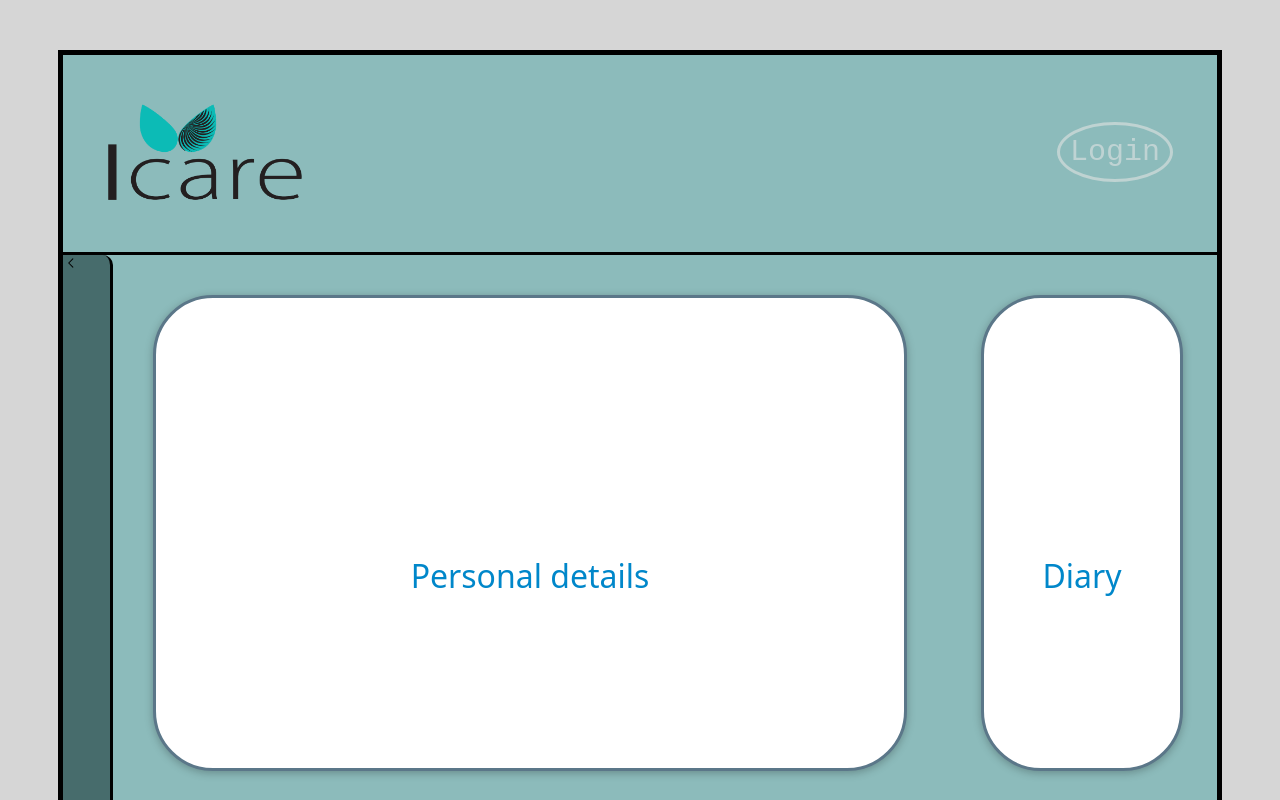
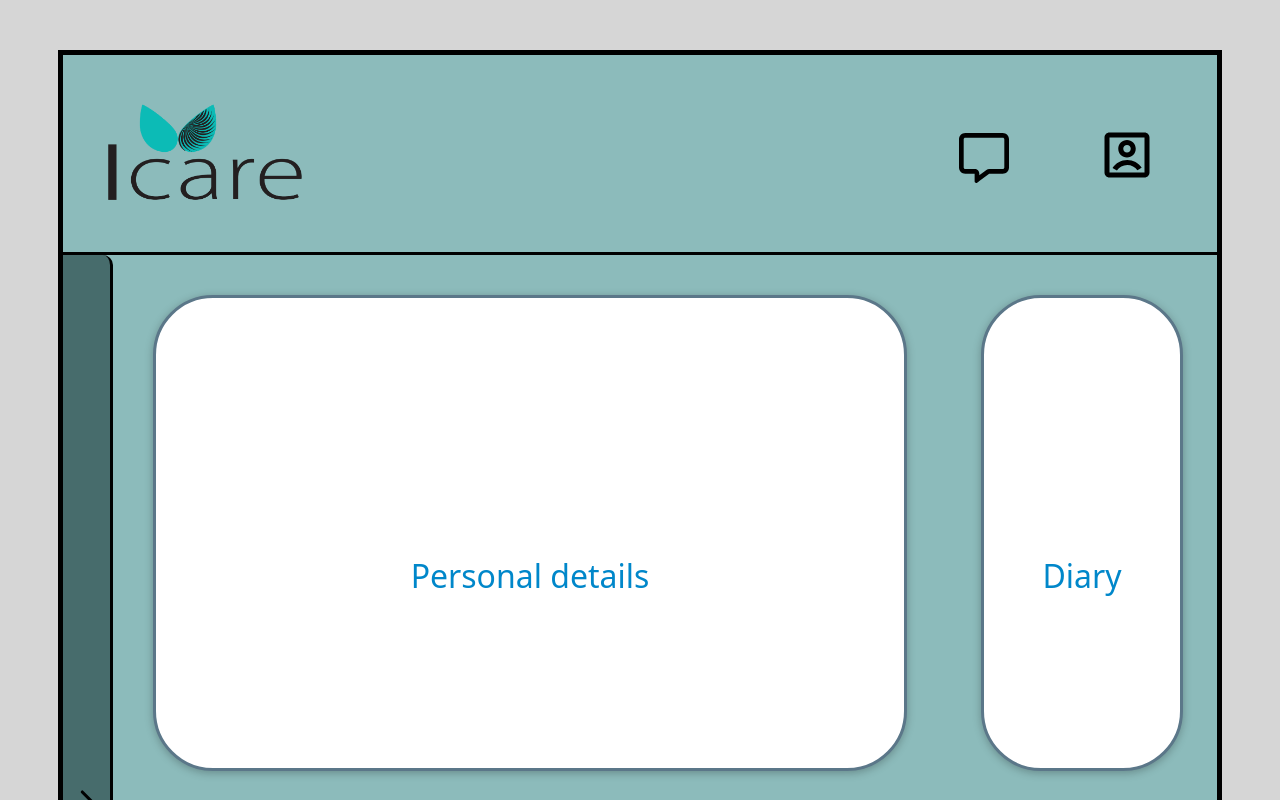
Before and after one commit to KasiaRaven26/Icare, a React (Vite) app in the folder Icare_app/: page /client in a window 1280 px wide. Shown: the top 800 px of the page. Built offline with nearby package versions, Linux system fonts and the light colour scheme.

Commit message:
Client icons (#21)
* Icons added

* icon2

* client-header

```diff
--- a/Icare_app/src/client/ClientContent.css
+++ b/Icare_app/src/client/ClientContent.css
@@ -28,6 +28,7 @@
         grid-column-start: 1;
         grid-column-end: 1;
         border: 1px solid black;
+
     }
     .content {
         grid-row-start: 2;
@@ -92,6 +93,9 @@
         border-right: 3px solid black ;
         border-top-right-radius: 10px;
         border-bottom-right-radius: 10px;
+        display: flex;
+        justify-content: center;
+        flex-direction: column;
     }
 }
 
--- a/Icare_app/src/client/ClientContent.jsx
+++ b/Icare_app/src/client/ClientContent.jsx
@@ -1,6 +1,6 @@
 import "./ClientContent.css";
 import Card from "./Card";
-import { GoChevronDown, GoChevronLeft } from "react-icons/go";
+import { GoChevronRight } from "react-icons/go";
 
 const ClientContent = () => {
   return (
@@ -21,9 +21,7 @@ const ClientContent = () => {
         <Card>Something Else</Card>
       </div>
       <div className="side-bar-client">
-        <span>
-          <GoChevronLeft />
-        </span>
+        <GoChevronRight size={50} />
       </div>
     </div>
   );
--- a/Icare_app/src/client/ClientHeader.css
+++ /dev/null
@@ -1,30 +0,0 @@
-.client-header-container {
-    height: 100%;
-    position: relative;
-
-    /* display: flex; */
-}
-
-.title {
-    display: inline-block;
-    height: 100%;
-    margin-left: 50%;
-    text-align: center;
-    line-height: 100px;
-}
-.icon {
-    position: absolute;
-    display: inline-block;
-    height: 100%;
-    width: 150px;
-    border-left: 1px solid black;
-    right: 0px;
-    text-align: center;
-    line-height: 100px;
-
-
-}
-.icare {
-display: inline;
-
-}
--- a/Icare_app/src/client/ClientHeader.jsx
+++ b/Icare_app/src/client/ClientHeader.jsx
@@ -1,10 +1,19 @@
-import "./ClientHeader.css";
+import logo from "../components/I_care.jpg";
+import styles from "./ClientHeader.module.css"
+import { FaRegMessage } from "react-icons/fa6";
+import { RiAccountBoxLine } from "react-icons/ri";
+
 
 const ClientHeader = () => {
   return (
-    <div className="client-header-container">
-      <div className="title">ICare</div>
-      <div className="icon">Icon</div>
+    <div style={{ position: "relative" }}>
+      <div className={styles.imageDiv}>
+        <img className="logo" src={logo} alt="Logo" />
+      </div>
+      <div className={styles.linkDiv}>
+        <FaRegMessage style={{"margin" : "8 40 0 0"}} size={50}></FaRegMessage>
+        <RiAccountBoxLine size={60}/>
+      </div>
     </div>
   );
 };
--- /dev/null
+++ b/Icare_app/src/client/ClientHeader.module.css
@@ -0,0 +1,18 @@
+.imageDiv {
+    width: 50%;
+}
+.linkDiv {
+    position: absolute;
+    width: 500px;
+    /* height: 60px; */
+    right: 40px;
+    top: 50px;
+    margin: auto;
+    display: flex;
+    justify-content: flex-end;
+    column-gap: 3em;
+}
+
+/* .link-div > a {
+    margin-left: 50px;
+} */
--- a/Icare_app/src/client/ClientHomePage.jsx
+++ b/Icare_app/src/client/ClientHomePage.jsx
@@ -1,57 +1,23 @@
 import styles from "./ClientHomePage.module.css";
+import ClientContent from "./ClientContent";
+import { Footer } from "../components/Footer";
 import ClientHeader from "./ClientHeader";
-
-import ClientContent from "./ClientContent";
-import ClientSideBar from "./ClientSideBar";
-import ClientFooter from "./ClientFooter";
-import { Header } from "../components/Header";
-import { Footer } from "../components/Footer";
 import { GoChevronDown, GoChevronLeft } from "react-icons/go";
 
 const ClientHomePage = () => {
-  // return (
-  // <div className="container">
-  //   <div className="header">
-  //     <ClientHeader />
-  //   </div>
-  //   <div className="side-bar">
-  //     <ClientSideBar />
-  //   </div>
-  //   <div className="content">
-  //     <ClientContent />
-  //   </div>
-  //   <div className="footer">
-  //     <ClientFooter />
-  //   </div>
-  // </div>
-  // const [showButtons, setShowButtons] = useState(true);
-  // const [showLogin, setShowLogin] = useState(false);
-
-  // const buttonTrigger = (result) => {
-  //   setShowButtons(result);
-  // };
-
-  // const handleShowLogin = () => {
-  //   setShowLogin(!showLogin);
-  // };
-
   return (
     <div className={styles.pageRootGrid}>
       <div className={styles.header}>
-        <Header />
+        <ClientHeader />
       </div>
-      <div className={styles.content}><ClientContent /></div>
+      <div className={styles.content}>
+        <ClientContent />
+      </div>
       <div className={styles.footer}>
         <Footer />
       </div>
-
-      {/* <div>
-          <div>{showLogin ? <Login closeModal={handleShowLogin} /> : null}</div>
-        </div>
-        */}
     </div>
   );
 };
 
-
 export default ClientHomePage;
--- a/Icare_app/src/components/Header.css
+++ b/Icare_app/src/components/Header.css
@@ -19,3 +19,4 @@
   border: 3.5px solid;
   padding: 10px;
   border-radius: 70% ;
+}
--- a/Icare_app/src/components/Header.jsx
+++ b/Icare_app/src/components/Header.jsx
@@ -1,4 +1,3 @@
-import React from "react";
 import logo from "./I_care.jpg";
 import "./Header.css";
 
```
